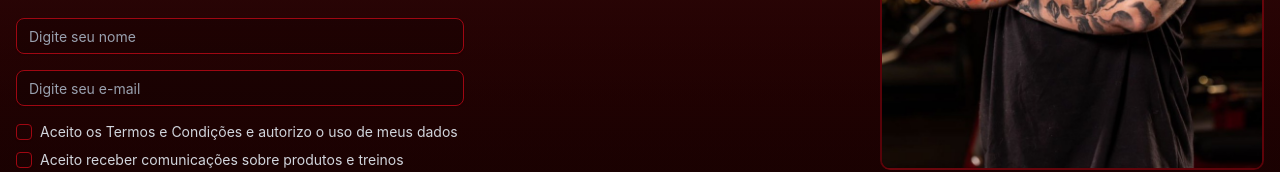
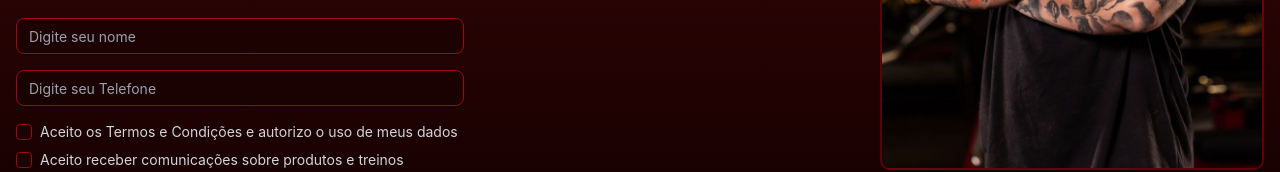
Before and after one commit to OMouraatw/news-rocha, a React (Vite) app: page / in a window 1280 px wide. Shown: the part 480-652 px from the top of the page. Built offline with nearby package versions, Linux system fonts and the light colour scheme.

Commit message:
telefone

```diff
--- a/src/App.jsx
+++ b/src/App.jsx
@@ -42,7 +42,7 @@ const NewsletterForm = memo(function NewsletterForm({ title = "QUERO EVOLUIR AGO
       />
       <Input
         type="email"
-        placeholder="Digite seu e-mail"
+        placeholder="Digite seu Telefone"
         value={formData.email}
         onChange={(e) => handleInputChange('email', e.target.value)}
         className="bg-black/20 border-red-800 text-white placeholder:text-gray-400"
```
